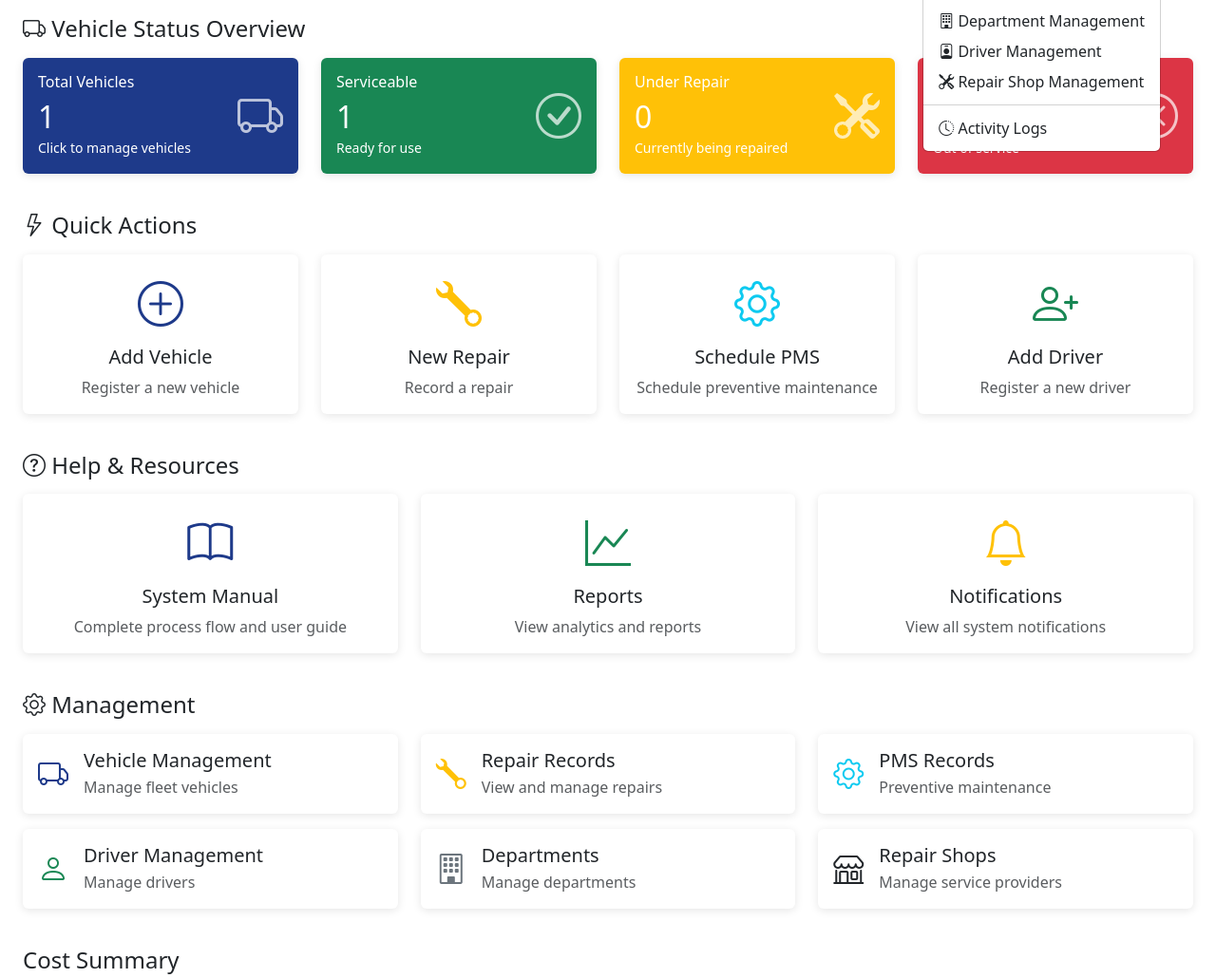
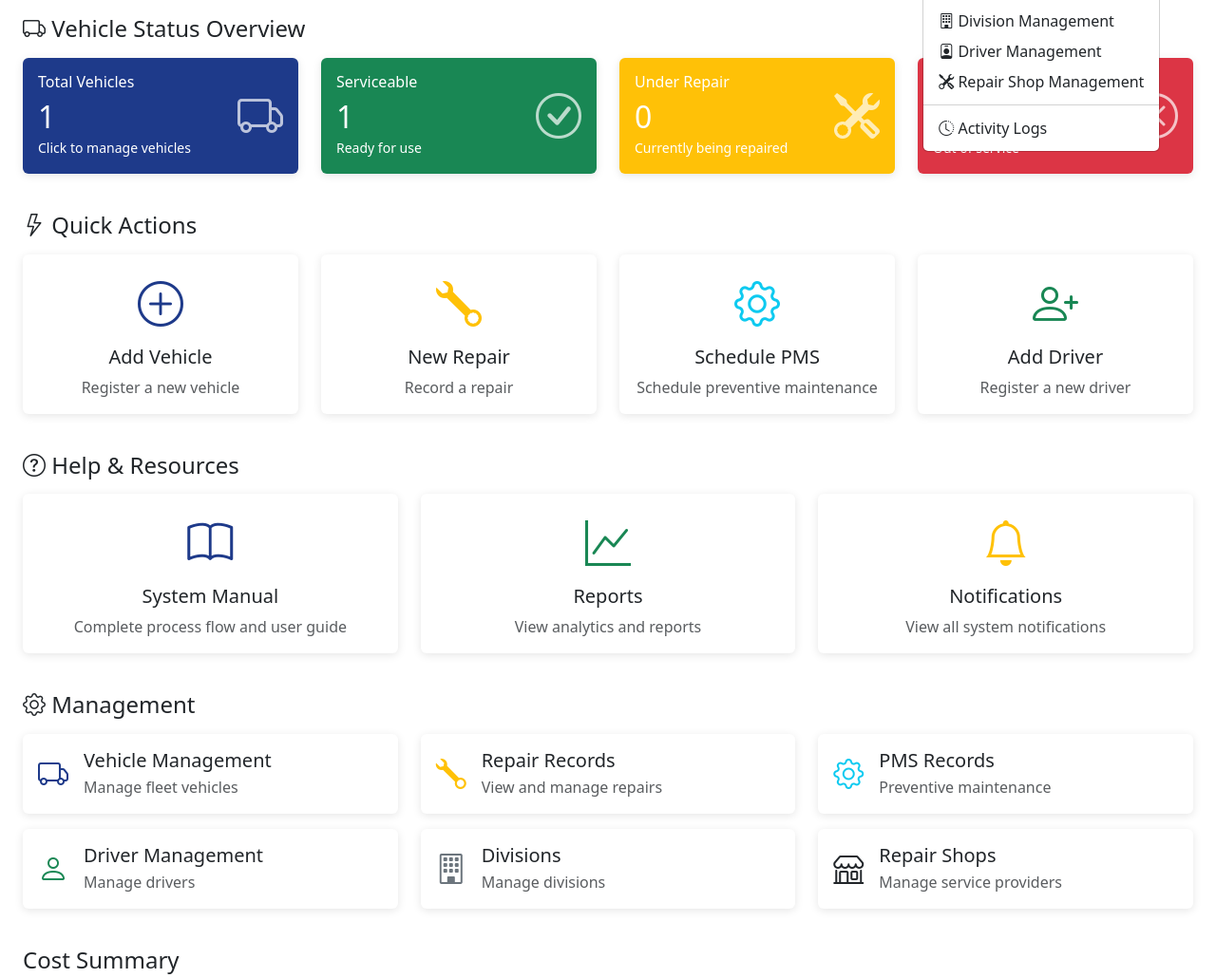
Before and after one commit to cursorprojects/DENR_NCR_FMS, a Django app: page /fleet/ in a window 1280 px wide, after a click on "Admin". Shown: the part 158-1188 px from the top of the page at 95% size. Run offline with Django 4.2, Linux system fonts and the light colour scheme; a user stored in the database is signed in; tables that the repository leaves empty hold one stand-in row (values such as "Sample post"); data that the repository does not hold is empty; parts of the project's set-up code (start-up, migrations or seed data) failed here and were passed over.

Commit message:
fix division

```diff
--- a/core/forms.py
+++ b/core/forms.py
@@ -521,8 +521,8 @@ class UserForm(forms.ModelForm):
             'can_view_inspections', 'can_add_inspections', 'can_edit_inspections', 'can_delete_inspections', 'can_approve_inspections',
             # User Management Permissions
             'can_view_users', 'can_add_users', 'can_edit_users', 'can_delete_users',
-            # Department Management Permissions
-            'can_view_departments', 'can_add_departments', 'can_edit_departments', 'can_delete_departments',
+            # Division Management Permissions
+            'can_view_divisions', 'can_add_divisions', 'can_edit_divisions', 'can_delete_divisions',
             # Driver Management Permissions
             'can_view_drivers', 'can_add_drivers', 'can_edit_drivers', 'can_delete_drivers',
             # Repair Shop Management Permissions
--- a/core/models.py
+++ b/core/models.py
@@ -50,11 +50,11 @@ class CustomUser(AbstractUser):
     can_edit_users = models.BooleanField(default=False)
     can_delete_users = models.BooleanField(default=False)
 
-    # Department Management Permissions
-    can_view_departments = models.BooleanField(default=False)
-    can_add_departments = models.BooleanField(default=False)
-    can_edit_departments = models.BooleanField(default=False)
-    can_delete_departments = models.BooleanField(default=False)
+    # Division Management Permissions
+    can_view_divisions = models.BooleanField(default=False)
+    can_add_divisions = models.BooleanField(default=False)
+    can_edit_divisions = models.BooleanField(default=False)
+    can_delete_divisions = models.BooleanField(default=False)
 
     # Driver Management Permissions
     can_view_drivers = models.BooleanField(default=False)
--- a/core/urls.py
+++ b/core/urls.py
@@ -17,11 +17,11 @@ urlpatterns = [
     path('users/<int:pk>/delete/', views.user_delete, name='user_delete'),
     path('activity-logs/', views.activity_logs, name='activity_logs'),
 
-    # Department Management URLs
-    path('departments/', views.department_list, name='department_list'),
-    path('departments/add/', views.department_create, name='department_create'),
-    path('departments/<int:pk>/edit/', views.department_edit, name='department_edit'),
-    path('departments/<int:pk>/delete/', views.department_delete, name='department_delete'),
+    # Division Management URLs
+    path('divisions/', views.division_list, name='division_list'),
+    path('divisions/add/', views.division_create, name='division_create'),
+    path('divisions/<int:pk>/edit/', views.division_edit, name='division_edit'),
+    path('divisions/<int:pk>/delete/', views.division_delete, name='division_delete'),
 
     # Driver Management URLs
     path('drivers/', views.driver_list, name='driver_list'),
--- a/core/views.py
+++ b/core/views.py
@@ -756,70 +756,70 @@ def admin_dashboard(request):
     return render(request, 'core/cms/admin_dashboard.html', context)
 
 
-# Department Management Views
-@login_required
-def department_list(request):
+# Division Management Views
+@login_required
+def division_list(request):
     if not request.user.has_admin_access():
         messages.error(request, 'You do not have permission to access this page.')
         return redirect('dashboard')
 
-    departments = Department.objects.all()
+    divisions = Division.objects.all()
 
     # Filtering
     search_query = request.GET.get('search', '')
     if search_query:
-        departments = departments.filter(
+        divisions = divisions.filter(
             Q(name__icontains=search_query) |
             Q(description__icontains=search_query)
         )
 
     context = {
-        'departments': departments,
+        'divisions': divisions,
         'search_query': search_query,
     }
 
-    return render(request, 'core/cms/department_list.html', context)
-
-
-@login_required
-def department_create(request):
+    return render(request, 'core/cms/division_list.html', context)
+
+
+@login_required
+def division_create(request):
     if not request.user.has_admin_access():
         messages.error(request, 'You do not have permission to access this page.')
         return redirect('dashboard')
 
     if request.method == 'POST':
-        form = DepartmentForm(request.POST)
+        form = DivisionForm(request.POST)
         if form.is_valid():
-            department = form.save()
+            division = form.save()
 
             # Log activity
             ActivityLog.objects.create(
                 user=request.user,
                 action='create',
-                model_name='Department',
-                object_id=department.id,
-                description=f'Created department {department.name}',
+                model_name='Division',
+                object_id=division.id,
+                description=f'Created division {division.name}',
                 ip_address=request.META.get('REMOTE_ADDR')
             )
 
-            messages.success(request, 'Department created successfully!')
-            return redirect('department_list')
+            messages.success(request, 'Division created successfully!')
+            return redirect('division_list')
     else:
-        form = DepartmentForm()
-
-    return render(request, 'core/cms/department_form.html', {'form': form, 'title': 'Add Department'})
-
-
-@login_required
-def department_edit(request, pk):
+        form = DivisionForm()
+
+    return render(request, 'core/cms/division_form.html', {'form': form, 'title': 'Add Division'})
+
+
+@login_required
+def division_edit(request, pk):
     if not request.user.has_admin_access():
         messages.error(request, 'You do not have permission to access this page.')
         return redirect('dashboard')
 
-    department = get_object_or_404(Department, pk=pk)
-
-    if request.method == 'POST':
-        form = DepartmentForm(request.POST, instance=department)
+    division = get_object_or_404(Division, pk=pk)
+
+    if request.method == 'POST':
+        form = DivisionForm(request.POST, instance=division)
         if form.is_valid():
             form.save()
 
@@ -827,44 +827,44 @@ def department_edit(request, pk):
             ActivityLog.objects.create(
                 user=request.user,
                 action='update',
-                model_name='Department',
-                object_id=department.id,
-                description=f'Updated department {department.name}',
+                model_name='Division',
+                object_id=division.id,
+                description=f'Updated division {division.name}',
                 ip_address=request.META.get('REMOTE_ADDR')
             )
 
-            messages.success(request, 'Department updated successfully!')
-            return redirect('department_list')
+            messages.success(request, 'Division updated successfully!')
+            return redirect('division_list')
     else:
-        form = DepartmentForm(instance=department)
-
-    return render(request, 'core/cms/department_form.html', {'form': form, 'title': 'Edit Department'})
-
-
-@login_required
-def department_delete(request, pk):
+        form = DivisionForm(instance=division)
+
+    return render(request, 'core/cms/division_form.html', {'form': form, 'title': 'Edit Division'})
+
+
+@login_required
+def division_delete(request, pk):
     if not request.user.has_admin_access():
         messages.error(request, 'You do not have permission to access this page.')
         return redirect('dashboard')
 
-    department = get_object_or_404(Department, pk=pk)
+    division = get_object_or_404(Division, pk=pk)
 
     if request.method == 'POST':
         # Log activity
         ActivityLog.objects.create(
             user=request.user,
             action='delete',
-            model_name='Department',
-            object_id=department.id,
-            description=f'Deleted department {department.name}',
+            model_name='Division',
+            object_id=division.id,
+            description=f'Deleted division {division.name}',
             ip_address=request.META.get('REMOTE_ADDR')
         )
 
-        department.delete()
-        messages.success(request, 'Department deleted successfully!')
-        return redirect('department_list')
-
-    return render(request, 'core/cms/department_delete.html', {'department': department})
+        division.delete()
+        messages.success(request, 'Division deleted successfully!')
+        return redirect('division_list')
+
+    return render(request, 'core/cms/division_delete.html', {'division': division})
 
 
 # Driver Management Views
--- a/templates/base.html
+++ b/templates/base.html
@@ -225,8 +225,8 @@
                             <li><a class="dropdown-item" href="{% url 'user_list' %}">
                                 <i class="bi bi-people"></i> User Management
                             </a></li>
-                            <li><a class="dropdown-item" href="{% url 'department_list' %}">
-                                <i class="bi bi-building"></i> Department Management
+                            <li><a class="dropdown-item" href="{% url 'division_list' %}">
+                                <i class="bi bi-building"></i> Division Management
                             </a></li>
                             <li><a class="dropdown-item" href="{% url 'driver_list' %}">
                                 <i class="bi bi-person-badge"></i> Driver Management
--- a/templates/core/cms/admin_dashboard.html
+++ b/templates/core/cms/admin_dashboard.html
@@ -176,7 +176,7 @@
                         <small class="text-muted">Total Divisions</small>
                         <div class="fw-bold">{{ total_divisions|default:"0" }}</div>
                     </div>
-                    <a href="{% url 'department_list' %}" class="btn btn-info">
+                    <a href="{% url 'division_list' %}" class="btn btn-info">
                         <i class="bi bi-gear me-2"></i>Manage Divisions
                     </a>
                 </div>
--- a/templates/core/dashboard.html
+++ b/templates/core/dashboard.html
@@ -208,13 +208,13 @@
             </div>
         </div>
         <div class="col-md-4 mb-3">
-            <div class="card h-100 clickable-card" onclick="window.location.href='{% url 'department_list' %}'">
+            <div class="card h-100 clickable-card" onclick="window.location.href='{% url 'division_list' %}'">
                 <div class="card-body">
                     <div class="d-flex align-items-center">
                         <i class="bi bi-building text-secondary me-3" style="font-size: 2rem;"></i>
                         <div>
-                            <h5 class="card-title mb-1">Departments</h5>
-                            <p class="card-text text-muted mb-0">Manage departments</p>
+                            <h5 class="card-title mb-1">Divisions</h5>
+                            <p class="card-text text-muted mb-0">Manage divisions</p>
                         </div>
                     </div>
                 </div>
--- a/templates/core/operational_status.html
+++ b/templates/core/operational_status.html
@@ -21,7 +21,7 @@
                             <span class="badge bg-success">Serviceable</span>
                         </div>
                         <p class="mb-1">{{ vehicle.brand }} {{ vehicle.model }}</p>
-                        <small>{{ vehicle.department|default:"No Department" }}</small>
+                        <small>{{ vehicle.division|default:"No Division" }}</small>
                     </a>
                     {% empty %}
                     <p class="text-center text-muted">No operational vehicles</p>
@@ -44,7 +44,7 @@
                             <span class="badge bg-secondary">Unserviceable</span>
                         </div>
                         <p class="mb-1">{{ vehicle.brand }} {{ vehicle.model }}</p>
-                        <small>{{ vehicle.department|default:"No Department" }}</small>
+                        <small>{{ vehicle.division|default:"No Division" }}</small>
                     </a>
                     {% empty %}
                     <p class="text-center text-muted">No non-operational vehicles</p>
@@ -67,7 +67,7 @@
                             <span class="badge bg-warning text-dark">Under Repair</span>
                         </div>
                         <p class="mb-1">{{ vehicle.brand }} {{ vehicle.model }}</p>
-                        <small>{{ vehicle.department|default:"No Department" }}</small>
+                        <small>{{ vehicle.division|default:"No Division" }}</small>
                     </a>
                     {% empty %}
                     <p class="text-center text-muted">No vehicles under repair</p>
```
Also changed, not shown: templates/core/cms/division_delete.html (renamed from templates/core/cms/department_delete.html, +12 -12 lines), templates/core/cms/division_form.html (renamed from templates/core/cms/department_form.html, +5 -5 lines), templates/core/cms/division_list.html (renamed from templates/core/cms/department_list.html, +17 -17 lines), templates/core/system_manual.html (+5 -5 lines), core/migrations/0029_rename_department_permissions_to_division.py (added).
